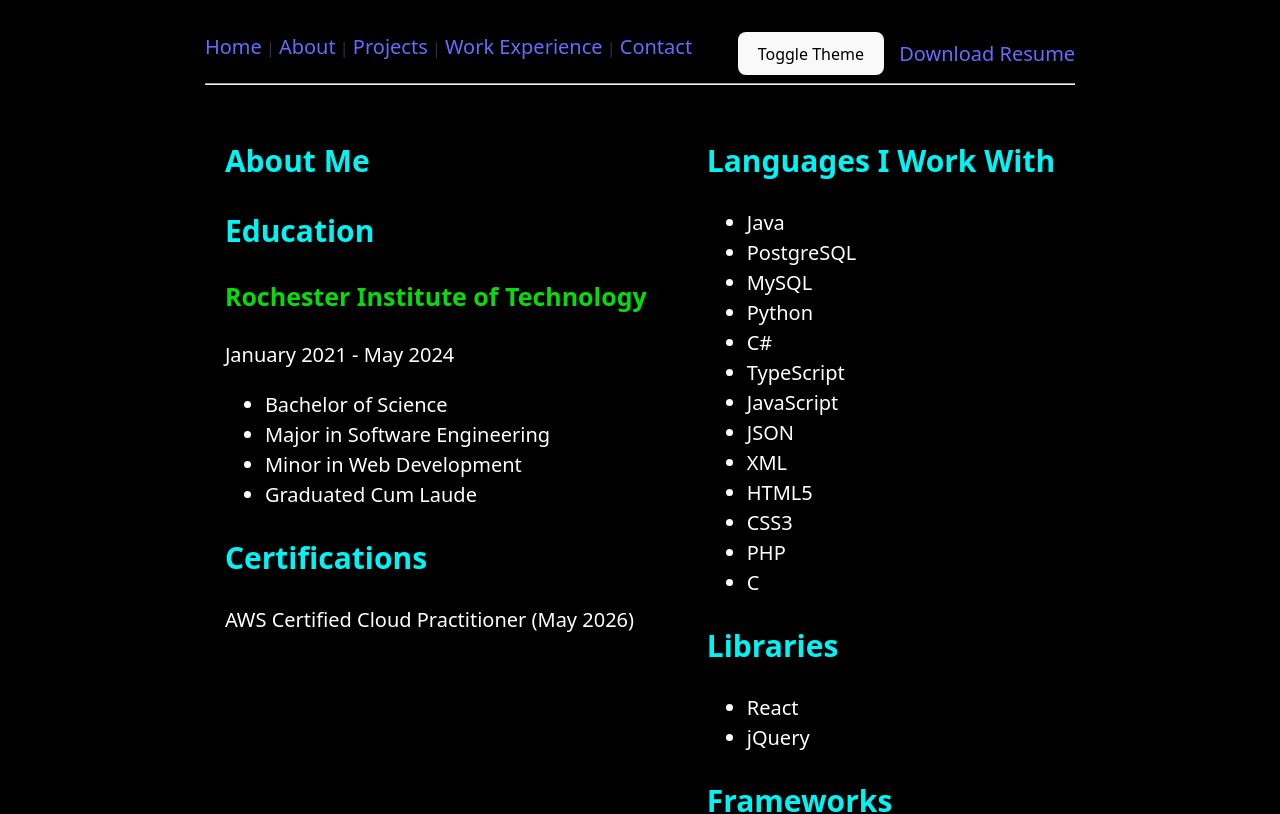
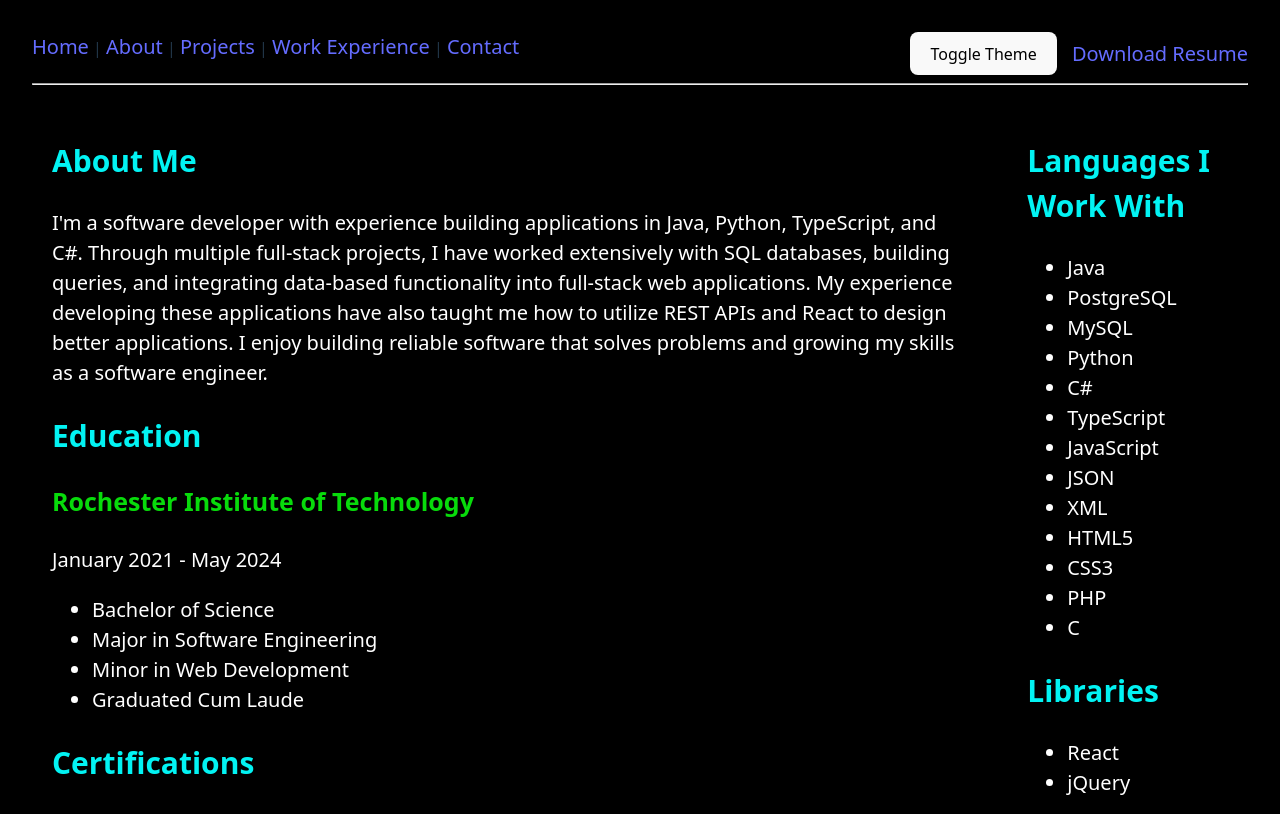
Before and after one commit to rcb2957/portfolio, a React (Vite) app in the folder personal-site/: page /about in a window 1280 px wide. Shown: the top 814 px of the page. Built offline with nearby package versions, Linux system fonts and the light colour scheme.

Commit message:
Added a summary description for the about me page

```diff
--- a/personal-site/src/About.jsx
+++ b/personal-site/src/About.jsx
@@ -9,7 +9,13 @@ function About() {
 
                 {/* About Me Description */}
                 <h2>About Me</h2>
-                <p></p>
+                <p>
+                    I'm a software developer with experience building applications in Java, Python, TypeScript, and C#.
+                    Through multiple full-stack projects, I have worked extensively with SQL databases, building queries,
+                    and integrating data-based functionality into full-stack web applications. My experience developing
+                    these applications have also taught me how to utilize REST APIs and React to design better applications.
+                    I enjoy building reliable software that solves problems and growing my skills as a software engineer.
+                </p>
 
                 {/* Education Section */}
                 <h2>Education</h2>
--- a/personal-site/src/App.jsx
+++ b/personal-site/src/App.jsx
@@ -28,7 +28,6 @@ function App() {
                       <Link to="/contact">Contact</Link>
                   </nav>
               </div>
-
 
               <div className = "nav-buttons">
 
```
